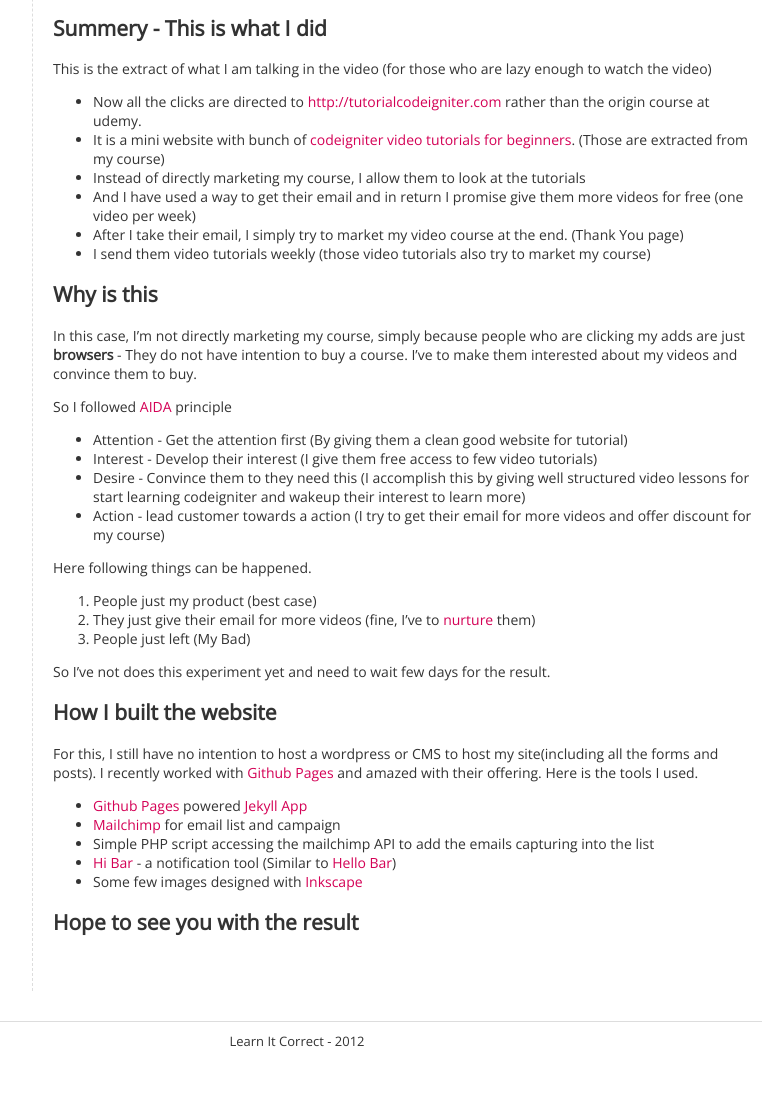
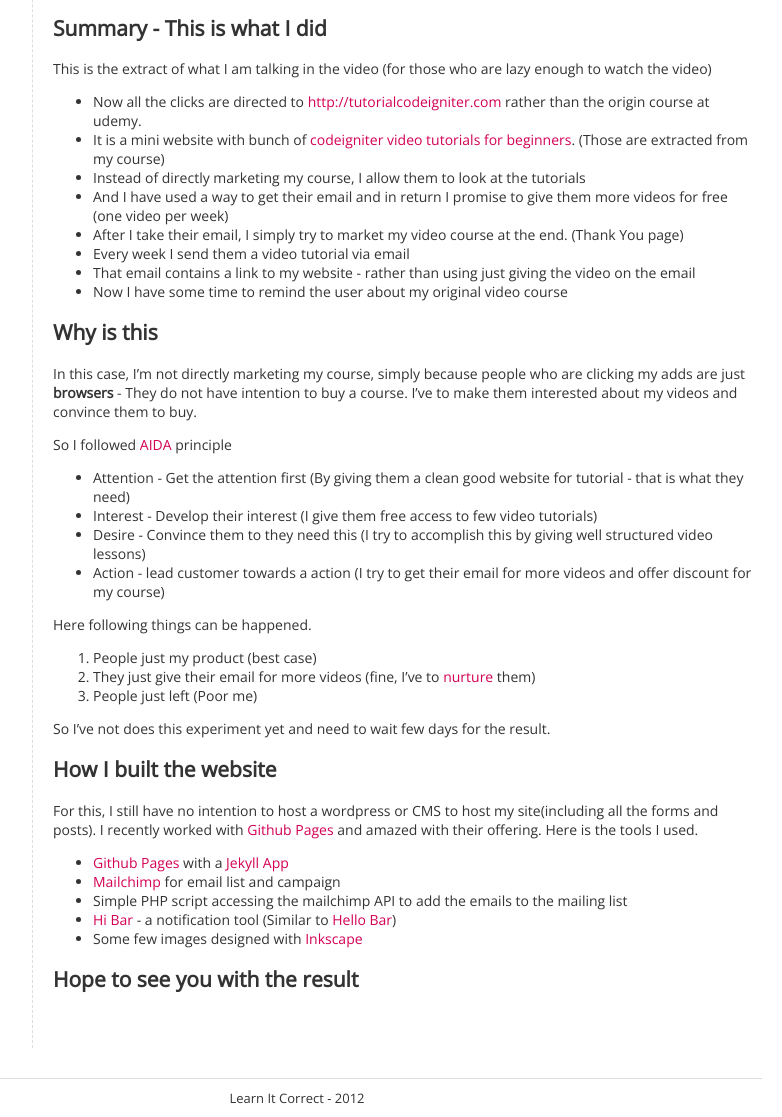
Before and after one commit to learnitcorrect/learnitcorrect.github.com, a Jekyll site: the page built from _posts/blog/2012-07-06-how-i-trying-to-market-a-video-course.md, in a window 1280 px wide and 1400 px high, scrolled down 623 px, cut to the strip 283-1400 px from the top of the window. Shown: the whole strip, without its empty margins (343-1125 px from the left). Built offline with Jekyll 4.4.1, drawn with Linux system fonts in a browser that asks for light colours; some web fonts are replaced; comment, search, counter and statistics services are not loaded; before the commit the page ends 1966 px from its top, so only the background shows below that; some of the changed text lies outside the part shown.

Commit message:
fixed some typos

```diff
--- a/_posts/blog/2012-07-06-how-i-trying-to-market-a-video-course.md
+++ b/_posts/blog/2012-07-06-how-i-trying-to-market-a-video-course.md
@@ -13,21 +13,23 @@ However things doesn't worked as I planned and I didn't get any leads from the P
 
 > People who are clicking the adds do not have the **intention** to buy the course right away.
 
-I need to convince them to but it from me. So the landing page at udemy(my course) is not enough. I need something more. That's why I came up with this plan. I've demonstrated it in the following video.
+I need to convince them to buy it from me. So the landing page at udemy(my course) is not enough. I need something more. That's why I came up with this plan. I've demonstrated it in the following video.
 
 <iframe width="640" height="480" src="http://www.youtube.com/embed/_Zp2UI2ejcg" frameborder="0">
 </iframe>
 
-## Summery - This is what I did
+## Summary - This is what I did
 
 This is the extract of what I am talking in the video (for those who are lazy enough to watch the video)
 
 * Now all the clicks are directed to <http://tutorialcodeigniter.com> rather than the origin course at udemy.
 * It is a mini website with bunch of [codeigniter video tutorials for beginners](http://tutorialcodeigniter.com). (Those are extracted from my course)
 * Instead of directly marketing my course, I allow them to look at the tutorials
-* And I have used a way to get their email and in return I promise give them more videos for free (one video per week)
+* And I have used a way to get their email and in return I promise to give them more videos for free (one video per week)
 * After I take their email, I simply try to market my video course at the end. (Thank You page)
-* I send them video tutorials weekly (those video tutorials also try to market my course)
+* Every week I send them a video tutorial via email
+* That email contains a link to my website - rather than using just giving the video on the email
+* Now I have some time to remind the user about my original video course
 
 ## Why is this
 
@@ -35,16 +37,16 @@ In this case, I'm not directly marketing my course, simply because people who ar
 
 So I followed [AIDA](http://goo.gl/lshh) principle
 
-* Attention - Get the attention first (By giving them a clean good website for tutorial)
+* Attention - Get the attention first (By giving them a clean good website for tutorial - that is what they need)
 * Interest - Develop their interest (I give them free access to few video tutorials)
-* Desire - Convince them to they need this (I accomplish this by giving well structured video lessons for start learning codeigniter and wakeup their interest to learn more)
+* Desire - Convince them to they need this (I try to accomplish this by giving well structured video lessons)
 * Action - lead customer towards a action (I try to get their email for more videos and offer discount for my course)
 
 Here following things can be happened.
 
 1. People just my product (best case)
 2. They just give their email for more videos (fine, I've to [nurture](http://goo.gl/DxFtD) them)
-3. People just left (My Bad)
+3. People just left (Poor me)
 
 So I've not does this experiment yet and need to wait few days for the result.
 
@@ -52,9 +54,9 @@ So I've not does this experiment yet and need to wait few days for the result.
 
 For this, I still have no intention to host a wordpress or CMS to host my site(including all the forms and posts). I recently worked with [Github Pages](http://pages.github.com/) and amazed with their offering. Here is the tools I used.
 
-* [Github Pages](http://pages.github.com/) powered [Jekyll App](https://github.com/tutorialcodeigniter/tutorialcodeigniter.github.com)
+* [Github Pages](http://pages.github.com/) with a [Jekyll App](https://github.com/tutorialcodeigniter/tutorialcodeigniter.github.com)
 * [Mailchimp](http://mailchimp.com) for email list and campaign
-* Simple PHP script accessing the mailchimp API to add the emails capturing into the list
+* Simple PHP script accessing the mailchimp API to add the emails to the mailing list
 * [Hi Bar](https://github.com/arunoda/hibar) - a notification tool (Similar to [Hello Bar](http://hellobar.com))
 * Some few images designed with [Inkscape](http://inkscape.com)
 
```
